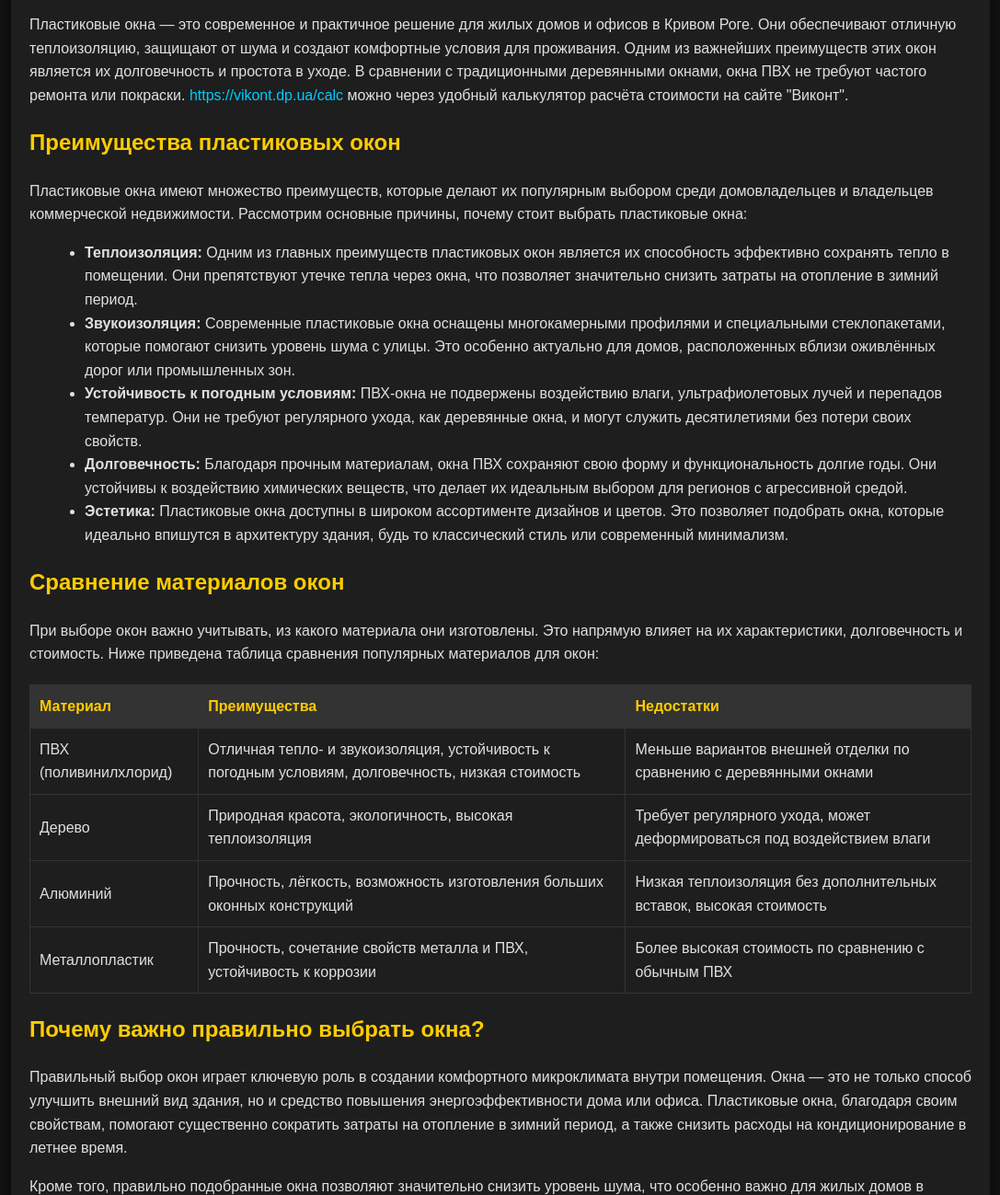
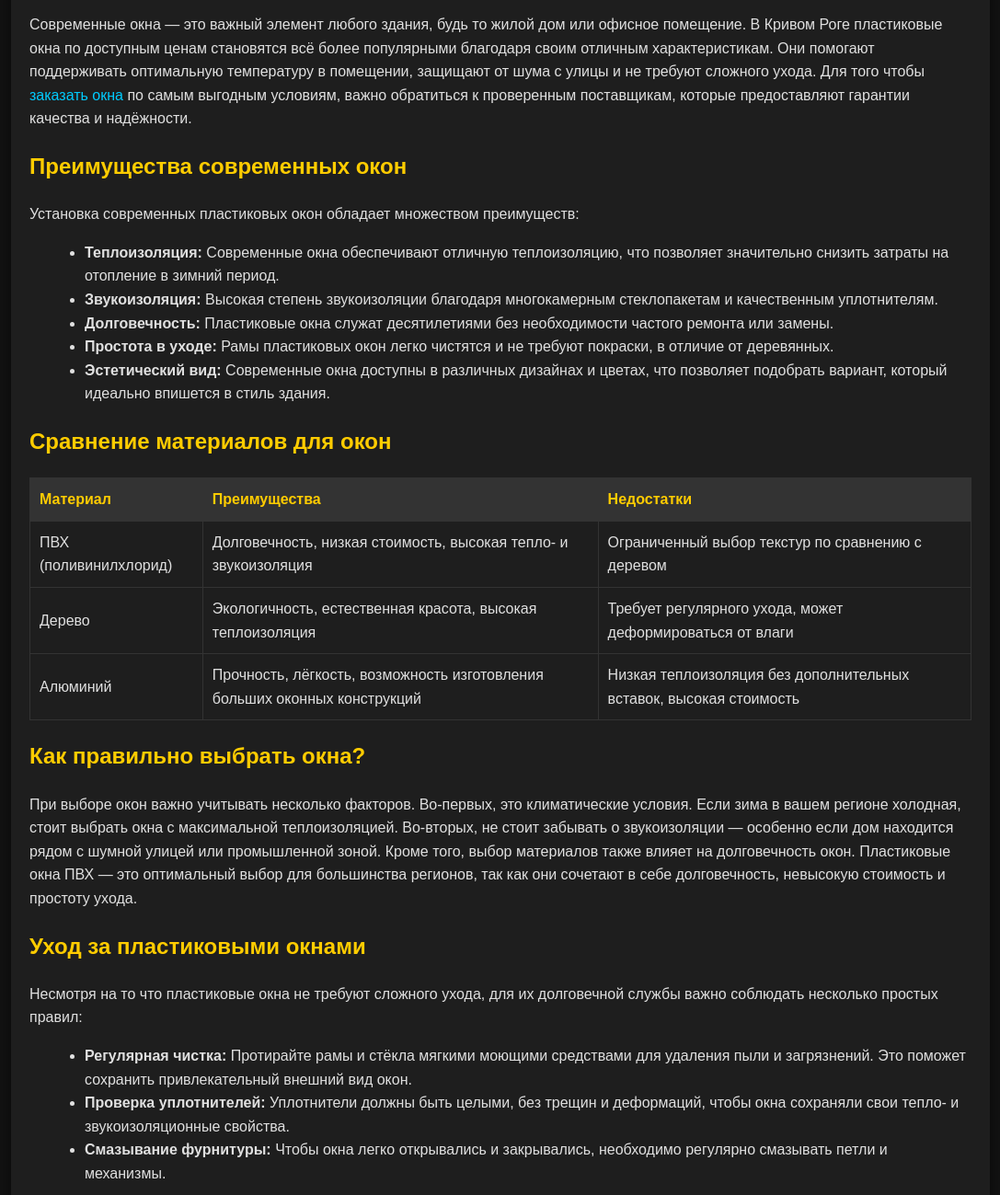
Before and after one commit to vikont47/site2, a plain HTML site: page index.html in a window 1280 px wide. Shown: the part 120-1419 px from the top of the page at 92% size, without its empty margins (96-1183 px from the left). Drawn offline with Linux system fonts and the light colour scheme.

Commit message:
Update index.html

```diff
--- a/index.html
+++ b/index.html
@@ -8,26 +8,23 @@
 </head>
 <body>
 <div class="container">
-    <h1>Лучшие пластиковые окна Кривого Рога</h1>
+    <h1>Кривой Рог: современные окна по доступным ценам</h1>
 
-   <p>Пластиковые окна — это современное и практичное решение для жилых домов и офисов в Кривом Роге. Они обеспечивают отличную теплоизоляцию, защищают от шума и создают комфортные условия для проживания. Одним из важнейших преимуществ этих окон является их долговечность и простота в уходе. В сравнении с традиционными деревянными окнами, окна ПВХ не требуют частого ремонта или покраски. <a href="https://vikont.dp.ua/calc">https://vikont.dp.ua/calc</a> можно через удобный калькулятор расчёта стоимости на сайте "Виконт".</p>
+    <p>Современные окна — это важный элемент любого здания, будь то жилой дом или офисное помещение. В Кривом Роге пластиковые окна по доступным ценам становятся всё более популярными благодаря своим отличным характеристикам. Они помогают поддерживать оптимальную температуру в помещении, защищают от шума с улицы и не требуют сложного ухода. Для того чтобы <a href="https://vikont.dp.ua/calc">заказать окна</a> по самым выгодным условиям, важно обратиться к проверенным поставщикам, которые предоставляют гарантии качества и надёжности.</p>
 
+    <h2>Преимущества современных окон</h2>
 
-    <h2>Преимущества пластиковых окон</h2>
-
-    <p>Пластиковые окна имеют множество преимуществ, которые делают их популярным выбором среди домовладельцев и владельцев коммерческой недвижимости. Рассмотрим основные причины, почему стоит выбрать пластиковые окна:</p>
+    <p>Установка современных пластиковых окон обладает множеством преимуществ:</p>
 
     <ul>
-        <li><strong>Теплоизоляция:</strong> Одним из главных преимуществ пластиковых окон является их способность эффективно сохранять тепло в помещении. Они препятствуют утечке тепла через окна, что позволяет значительно снизить затраты на отопление в зимний период.</li>
-        <li><strong>Звукоизоляция:</strong> Современные пластиковые окна оснащены многокамерными профилями и специальными стеклопакетами, которые помогают снизить уровень шума с улицы. Это особенно актуально для домов, расположенных вблизи оживлённых дорог или промышленных зон.</li>
-        <li><strong>Устойчивость к погодным условиям:</strong> ПВХ-окна не подвержены воздействию влаги, ультрафиолетовых лучей и перепадов температур. Они не требуют регулярного ухода, как деревянные окна, и могут служить десятилетиями без потери своих свойств.</li>
-        <li><strong>Долговечность:</strong> Благодаря прочным материалам, окна ПВХ сохраняют свою форму и функциональность долгие годы. Они устойчивы к воздействию химических веществ, что делает их идеальным выбором для регионов с агрессивной средой.</li>
-        <li><strong>Эстетика:</strong> Пластиковые окна доступны в широком ассортименте дизайнов и цветов. Это позволяет подобрать окна, которые идеально впишутся в архитектуру здания, будь то классический стиль или современный минимализм.</li>
+        <li><strong>Теплоизоляция:</strong> Современные окна обеспечивают отличную теплоизоляцию, что позволяет значительно снизить затраты на отопление в зимний период.</li>
+        <li><strong>Звукоизоляция:</strong> Высокая степень звукоизоляции благодаря многокамерным стеклопакетам и качественным уплотнителям.</li>
+        <li><strong>Долговечность:</strong> Пластиковые окна служат десятилетиями без необходимости частого ремонта или замены.</li>
+        <li><strong>Простота в уходе:</strong> Рамы пластиковых окон легко чистятся и не требуют покраски, в отличие от деревянных.</li>
+        <li><strong>Эстетический вид:</strong> Современные окна доступны в различных дизайнах и цветах, что позволяет подобрать вариант, который идеально впишется в стиль здания.</li>
     </ul>
 
-    <h2>Сравнение материалов окон</h2>
-
-    <p>При выборе окон важно учитывать, из какого материала они изготовлены. Это напрямую влияет на их характеристики, долговечность и стоимость. Ниже приведена таблица сравнения популярных материалов для окон:</p>
+    <h2>Сравнение материалов для окон</h2>
 
     <table>
         <thead>
@@ -40,64 +37,39 @@
         <tbody>
             <tr>
                 <td>ПВХ (поливинилхлорид)</td>
-                <td>Отличная тепло- и звукоизоляция, устойчивость к погодным условиям, долговечность, низкая стоимость</td>
-                <td>Меньше вариантов внешней отделки по сравнению с деревянными окнами</td>
+                <td>Долговечность, низкая стоимость, высокая тепло- и звукоизоляция</td>
+                <td>Ограниченный выбор текстур по сравнению с деревом</td>
             </tr>
             <tr>
                 <td>Дерево</td>
-                <td>Природная красота, экологичность, высокая теплоизоляция</td>
-                <td>Требует регулярного ухода, может деформироваться под воздействием влаги</td>
+                <td>Экологичность, естественная красота, высокая теплоизоляция</td>
+                <td>Требует регулярного ухода, может деформироваться от влаги</td>
             </tr>
             <tr>
                 <td>Алюминий</td>
                 <td>Прочность, лёгкость, возможность изготовления больших оконных конструкций</td>
                 <td>Низкая теплоизоляция без дополнительных вставок, высокая стоимость</td>
             </tr>
-            <tr>
-                <td>Металлопластик</td>
-                <td>Прочность, сочетание свойств металла и ПВХ, устойчивость к коррозии</td>
-                <td>Более высокая стоимость по сравнению с обычным ПВХ</td>
-            </tr>
         </tbody>
     </table>
 
-    <h2>Почему важно правильно выбрать окна?</h2>
+    <h2>Как правильно выбрать окна?</h2>
 
-    <p>Правильный выбор окон играет ключевую роль в создании комфортного микроклимата внутри помещения. Окна — это не только способ улучшить внешний вид здания, но и средство повышения энергоэффективности дома или офиса. Пластиковые окна, благодаря своим свойствам, помогают существенно сократить затраты на отопление в зимний период, а также снизить расходы на кондиционирование в летнее время.</p>
+    <p>При выборе окон важно учитывать несколько факторов. Во-первых, это климатические условия. Если зима в вашем регионе холодная, стоит выбрать окна с максимальной теплоизоляцией. Во-вторых, не стоит забывать о звукоизоляции — особенно если дом находится рядом с шумной улицей или промышленной зоной. Кроме того, выбор материалов также влияет на долговечность окон. Пластиковые окна ПВХ — это оптимальный выбор для большинства регионов, так как они сочетают в себе долговечность, невысокую стоимость и простоту ухода.</p>
 
-    <p>Кроме того, правильно подобранные окна позволяют значительно снизить уровень шума, что особенно важно для жилых домов в городских условиях. Шум с улицы может негативно влиять на качество сна, а также на концентрацию и работоспособность в дневное время. Пластиковые окна с хорошими звукоизоляционными характеристиками способны создать более комфортные условия для жизни и работы.</p>
+    <h2>Уход за пластиковыми окнами</h2>
 
-    <h2>Как правильно ухаживать за пластиковыми окнами?</h2>
-
-    <p>Одним из преимуществ пластиковых окон является их простота в уходе. Чтобы окна сохраняли свои свойства долгие годы, достаточно следовать простым рекомендациям по уходу:</p>
+    <p>Несмотря на то что пластиковые окна не требуют сложного ухода, для их долговечной службы важно соблюдать несколько простых правил:</p>
 
     <ul>
-        <li><strong>Чистка стёкол:</strong> Регулярно протирайте стёкла мягкими моющими средствами, чтобы удалить пыль и загрязнения. Не используйте абразивные материалы, чтобы избежать появления царапин.</li>
-        <li><strong>Уход за рамами:</strong> Рамы из ПВХ также нуждаются в чистке. Используйте мягкие ткани и средства, предназначенные для ПВХ, чтобы сохранить внешний вид рам.</li>
-        <li><strong>Проверка уплотнителей:</strong> Уплотнители на окнах играют важную роль в поддержании теплоизоляции и звукоизоляции. Периодически проверяйте их состояние и при необходимости заменяйте изношенные элементы.</li>
-        <li><strong>Смазывание механизмов:</strong> Для плавной работы механизмов открытия и закрытия окон рекомендуется регулярно смазывать петли и ручки специальными смазочными материалами.</li>
+        <li><strong>Регулярная чистка:</strong> Протирайте рамы и стёкла мягкими моющими средствами для удаления пыли и загрязнений. Это поможет сохранить привлекательный внешний вид окон.</li>
+        <li><strong>Проверка уплотнителей:</strong> Уплотнители должны быть целыми, без трещин и деформаций, чтобы окна сохраняли свои тепло- и звукоизоляционные свойства.</li>
+        <li><strong>Смазывание фурнитуры:</strong> Чтобы окна легко открывались и закрывались, необходимо регулярно смазывать петли и механизмы.</li>
     </ul>
-
-    <h2>Типы пластиковых окон</h2>
-
-    <p>Существуют разные виды пластиковых окон, которые подойдут для различных типов зданий и помещений. Вот основные типы:</p>
-
-    <ul>
-        <li><strong>Однокамерные окна:</strong> Состоят из одного стеклопакета и отлично подходят для помещений, где нет необходимости в высокой теплоизоляции. Такие окна часто используются для балконов и дачных домов.</li>
-        <li><strong>Двухкамерные окна:</strong> Обладают более высокими тепло- и звукоизоляционными характеристиками. Идеально подходят для квартир и домов, расположенных в холодных регионах.</li>
-        <li><strong>Трёхкамерные окна:</strong> Максимальная теплоизоляция и звукоизоляция. Эти окна рекомендуются для использования в северных регионах или в зданиях, где требуется минимизация теплопотерь.</li>
-    </ul>
-
-    <h2>Почему окна ПВХ — это выгодное вложение?</h2>
-
-    <p>Многие владельцы недвижимости в Кривом Роге выбирают пластиковые окна по многим причинам. Помимо снижения затрат на отопление и улучшения звукоизоляции, такие окна обеспечивают долгосрочные преимущества. Вложения в качественные пластиковые окна окупаются за счёт сокращения эксплуатационных расходов и повышения комфорта проживания.</p>
-
-    <p>Кроме того, пластиковые окна повышают эстетическую привлекательность здания. Благодаря разнообразию дизайнов и цветовых решений, они легко вписываются в любую архитектурную концепцию, будь то современный дом или классическое здание.</p>
 
     <h2>Заключение</h2>
 
-    <p>Пластиковые окна — это инвестиция в комфорт и энергоэффективность вашего дома. Они долговечны, просты в уходе и обеспечивают высокую тепло- и звукоизоляцию. Независимо от того, выбираете ли вы окна для жилого дома или коммерческого объекта, пластиковые окна остаются одним из самых надёжных и практичных решений на рынке. Установка таких окон — это шаг к снижению затрат на отопление и улучшению условий проживания.</p>
-
+    <p>Современные окна — это не только тепло- и звукоизоляция, но и удобство эксплуатации, долговечность и эстетический вид. Они не требуют сложного ухода, служат десятилетиями и придают зданию современный облик. Установка таких окон в Кривом Роге — это выгодное вложение, которое окупается за счёт экономии на отоплении и улучшения комфорта проживания. Для того чтобы получить наилучшие условия на рынке, обращайтесь к проверенным производителям, которые предлагают окна по доступным ценам и гарантируют их качество и надёжность.</p>
 </div>
 
 
```
